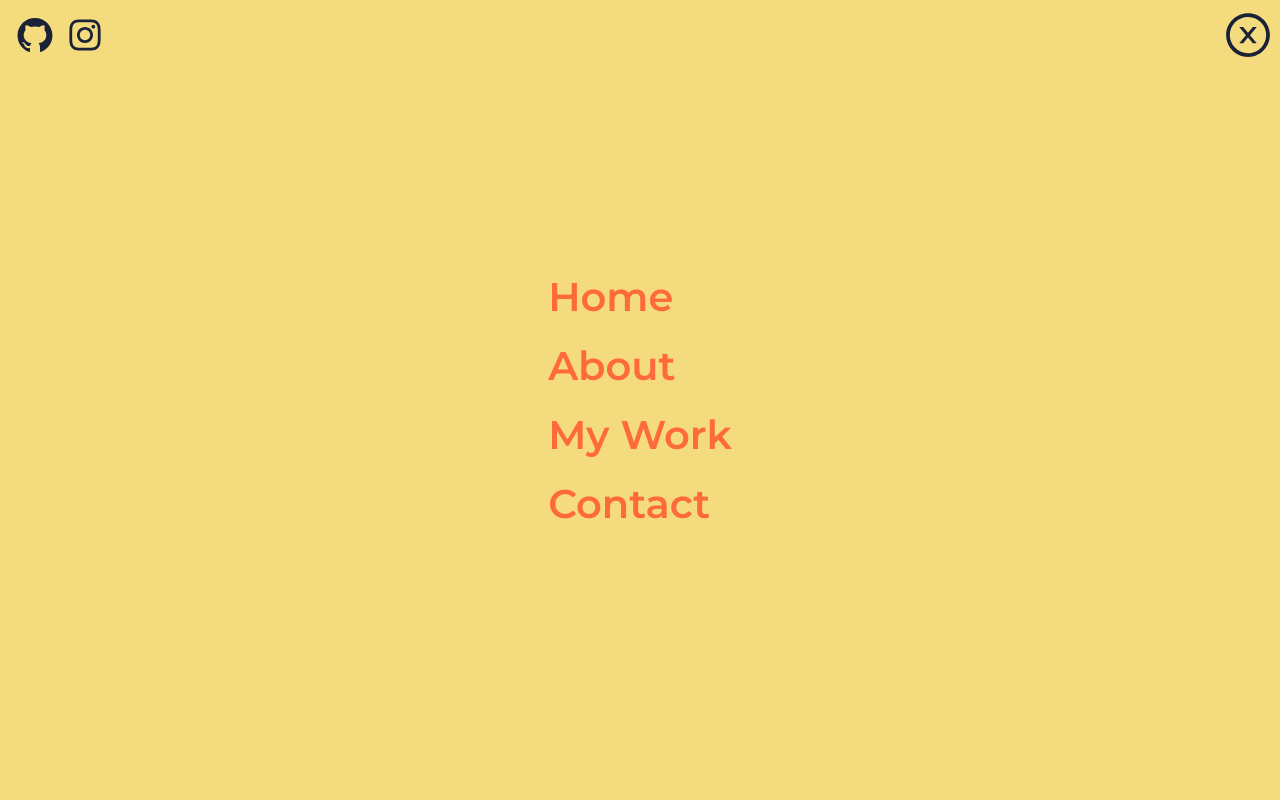
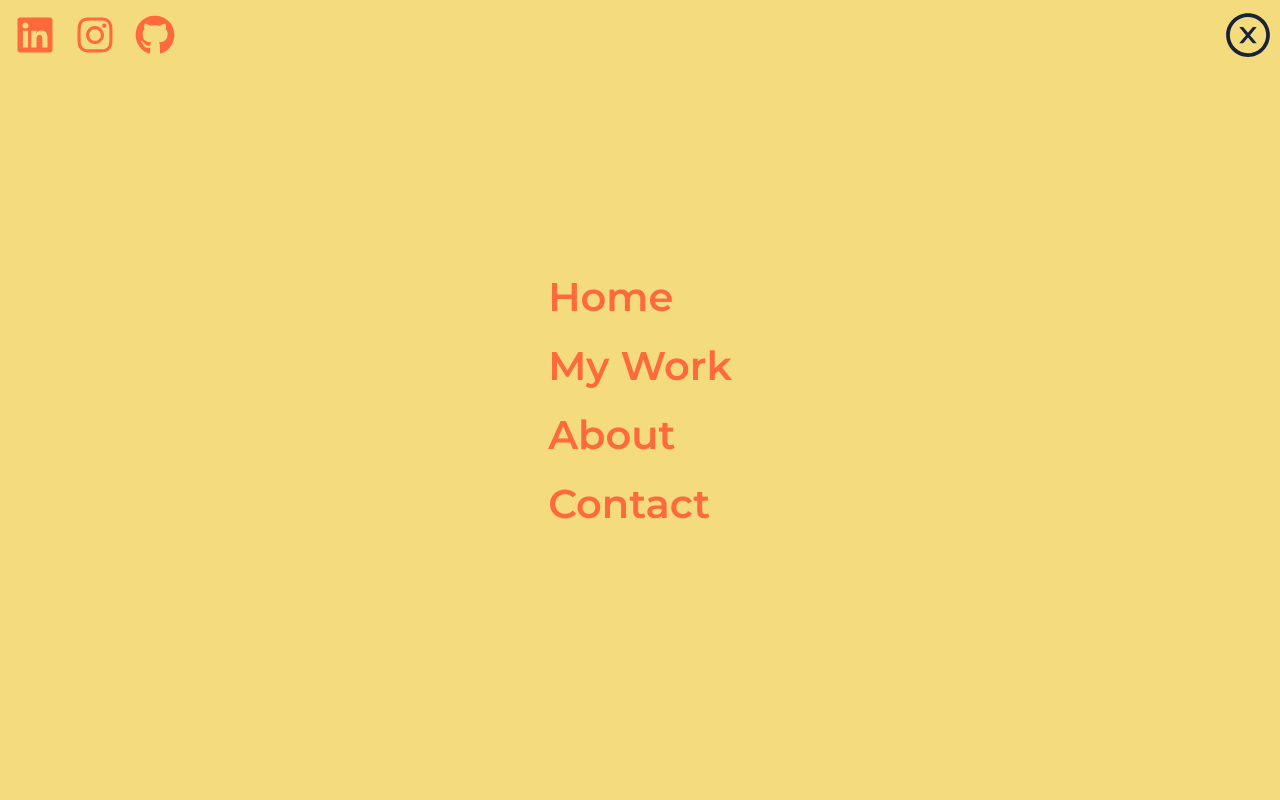
Before and after one commit to mikebarr24/serpath-old, a React (Create React App) app in the folder frontend-serpath/: page / in a window 1280 px wide. Both pictures are taken after a click on the element 1250 px from the left and 32 px from the top of the page. Shown: the top 800 px of the page. Built offline with nearby package versions, Linux system fonts and the light colour scheme.

Commit message:
Add Social component

```diff
--- a/frontend-serpath/src/components/Contact/Contact.scss
+++ b/frontend-serpath/src/components/Contact/Contact.scss
@@ -2,6 +2,7 @@
 
 #contact {
   min-height: calc(100vh - $nav-height);
+  scroll-margin: $nav-height;
   background-color: $blue;
   .contact-text {
     margin: 2rem 0;
--- a/frontend-serpath/src/components/Footer/Footer.js
+++ b/frontend-serpath/src/components/Footer/Footer.js
@@ -1,6 +1,7 @@
 import "./Footer.scss";
 import React from "react";
 import { HashLink } from "react-router-hash-link";
+import Social from "../utility/Social";
 
 function Footer() {
   const date = new Date().getFullYear();
@@ -26,6 +27,7 @@ function Footer() {
           </HashLink>
         </ul>
       </div>
+      <Social className="social-links" />
       <p className="copyright">All rights reserved Serpath {date}</p>
     </footer>
   );
--- a/frontend-serpath/src/components/Footer/Footer.scss
+++ b/frontend-serpath/src/components/Footer/Footer.scss
@@ -35,4 +35,14 @@
     text-align: center;
     color: $red;
   }
+  .social-links {
+    bottom: 1rem;
+    margin-top: 2rem;
+    text-align: center;
+    font-size: 5rem;
+    color: $blue;
+    * {
+      margin: 0 0.7rem;
+    }
+  }
 }
--- a/frontend-serpath/src/components/Nav/Nav.jsx
+++ b/frontend-serpath/src/components/Nav/Nav.jsx
@@ -1,28 +1,34 @@
 import React from "react";
 import "./Nav.scss";
-import { AiOutlineCloseCircle, AiOutlineGithub, AiOutlineInstagram } from "react-icons/ai";
+import Social from "../utility/Social";
+import { HashLink } from "react-router-hash-link";
+import { AiOutlineCloseCircle } from "react-icons/ai";
 
 function Nav() {
   const [nav, setNav] = React.useState(false);
-  const navToggle = ()=> {
-    setNav(!nav)
-  }
-
+  const navToggle = () => {
+    setNav(!nav);
+  };
 
   return (
     <nav id="nav">
       <h1 className="nav-logo">SerPath</h1>
       <div className={`nav-items${nav === true ? " open" : ""}`}>
         <ul>
-          <li className="list-item">Home</li>
-          <li className="list-item">About</li>
-          <li className="list-item">My Work</li>
-          <li className="list-item">Contact</li>
+          <HashLink smooth to="#hero" onClick={navToggle}>
+            <li className="list-item">Home</li>
+          </HashLink>
+          <HashLink smooth to="#portfolio" onClick={navToggle}>
+            <li className="list-item">My Work</li>
+          </HashLink>
+          <HashLink smooth to="#about" onClick={navToggle}>
+            <li className="list-item">About</li>
+          </HashLink>
+          <HashLink smooth to="#contact" onClick={navToggle}>
+            <li className="list-item">Contact</li>
+          </HashLink>
         </ul>
-        <div className="social-icons">
-        <AiOutlineGithub className="icon" />
-        <AiOutlineInstagram className="icon" />
-        </div>
+        <Social className="social-icons" />
         <AiOutlineCloseCircle className="nav-close-btn" onClick={navToggle} />
       </div>
       <div className="burger-btn" onClick={navToggle}>
--- a/frontend-serpath/src/components/Nav/Nav.scss
+++ b/frontend-serpath/src/components/Nav/Nav.scss
@@ -51,14 +51,14 @@
     animation-fill-mode: backwards;
   }
   .social-icons {
-    color: $blue;
+    color: $red;
     font-size: 4rem;
     position: absolute;
     top: 1.5rem;
     left: 1.5rem;
     animation: closeAppear 0.2s ease-in-out 0.2s;
     animation-fill-mode: backwards;
-    .icon {
+    * {
       margin-right: 1rem;
     }
   }
--- /dev/null
+++ b/frontend-serpath/src/components/utility/Social.js
@@ -0,0 +1,20 @@
+import React from "react";
+import { FaLinkedin, FaGithub, FaInstagram } from "react-icons/fa";
+
+function Social(props) {
+  return (
+    <div className={props.className}>
+      <a href="https://www.linkedin.com/in/michaelbarr24">
+        <FaLinkedin />
+      </a>
+      <a href="https://www.instagram.com/michaelbarr24/">
+        <FaInstagram />
+      </a>
+      <a href="https://github.com/mikebarr24">
+        <FaGithub />
+      </a>
+    </div>
+  );
+}
+
+export default Social;
--- a/frontend-serpath/src/db.js
+++ b/frontend-serpath/src/db.js
@@ -18,7 +18,7 @@ export const projectDb = [
     project: "Serpath",
     details:
       "This is my own website(this site). It's been great fun to makehopefully you'll spend a bit of time clicking about it! ",
-    url: "https://serpath.com",
+    url: "",
     image: require("./site-images/serpath.png"),
   },
   {
```
